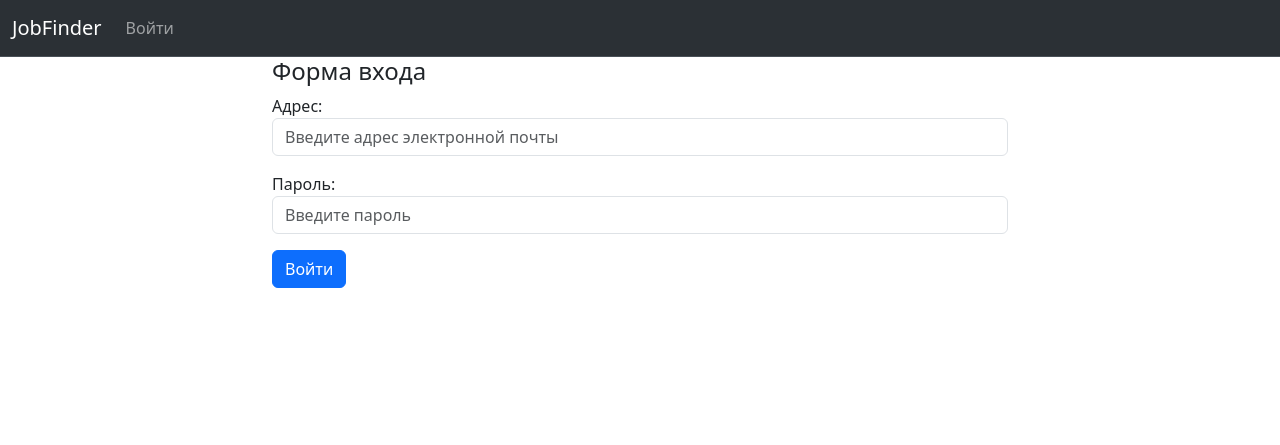
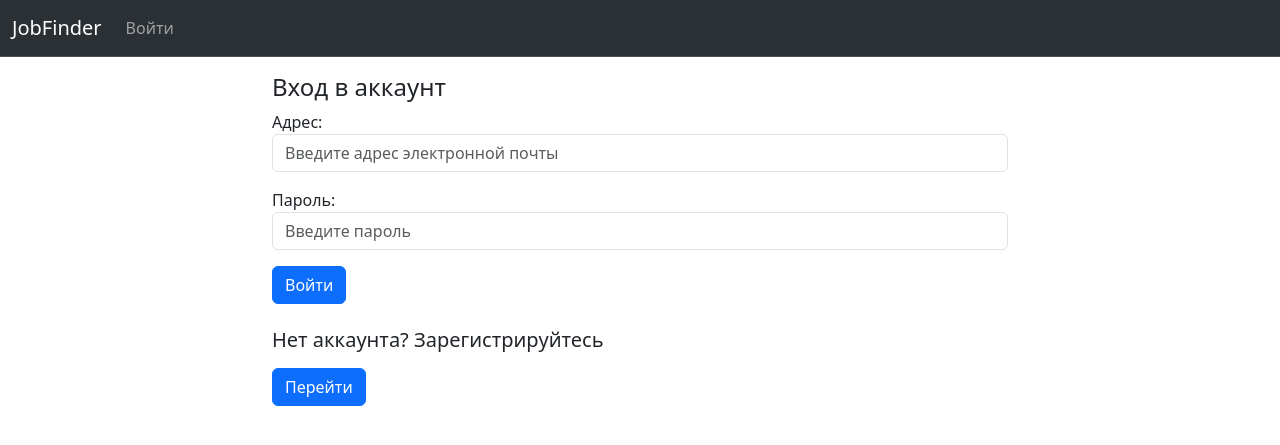
Before and after one commit to RuslanGafurov/JobFinder, a Django app: page /users/login/ in a window 1280 px wide. Shown: the top 445 px of the page. Run offline with Django 4.2, Linux system fonts and the light colour scheme.

Commit message:
Added registration link

```diff
--- a/users/templates/users/login.html
+++ b/users/templates/users/login.html
@@ -4,14 +4,22 @@
 {% block content %}
 
     <div class="row">
-        <div class="col-md-8 mx-auto">
-            <h4 class="my=2">Форма входа</h4>
+        <div class="col-md-8 my-3 mx-auto">
+
+            <h4 class="my=2">Вход в аккаунт</h4>
             <form method="POST" action="">{% csrf_token %}
                 <div class="form-group">
                     {{ form.as_p }}
                 </div>
                 <button type="submit" class="btn btn-primary">Войти</button>
-            </form>
+            </form><br>
+
+            <h5>Нет аккаунта? Зарегистрируйтесь</h5>
+
+            <a href="{% url 'users:registration' %}">
+                <button type="button" class="btn btn-primary my-2">Перейти</button>
+            </a>
+
         </div>
     </div>
 
```
